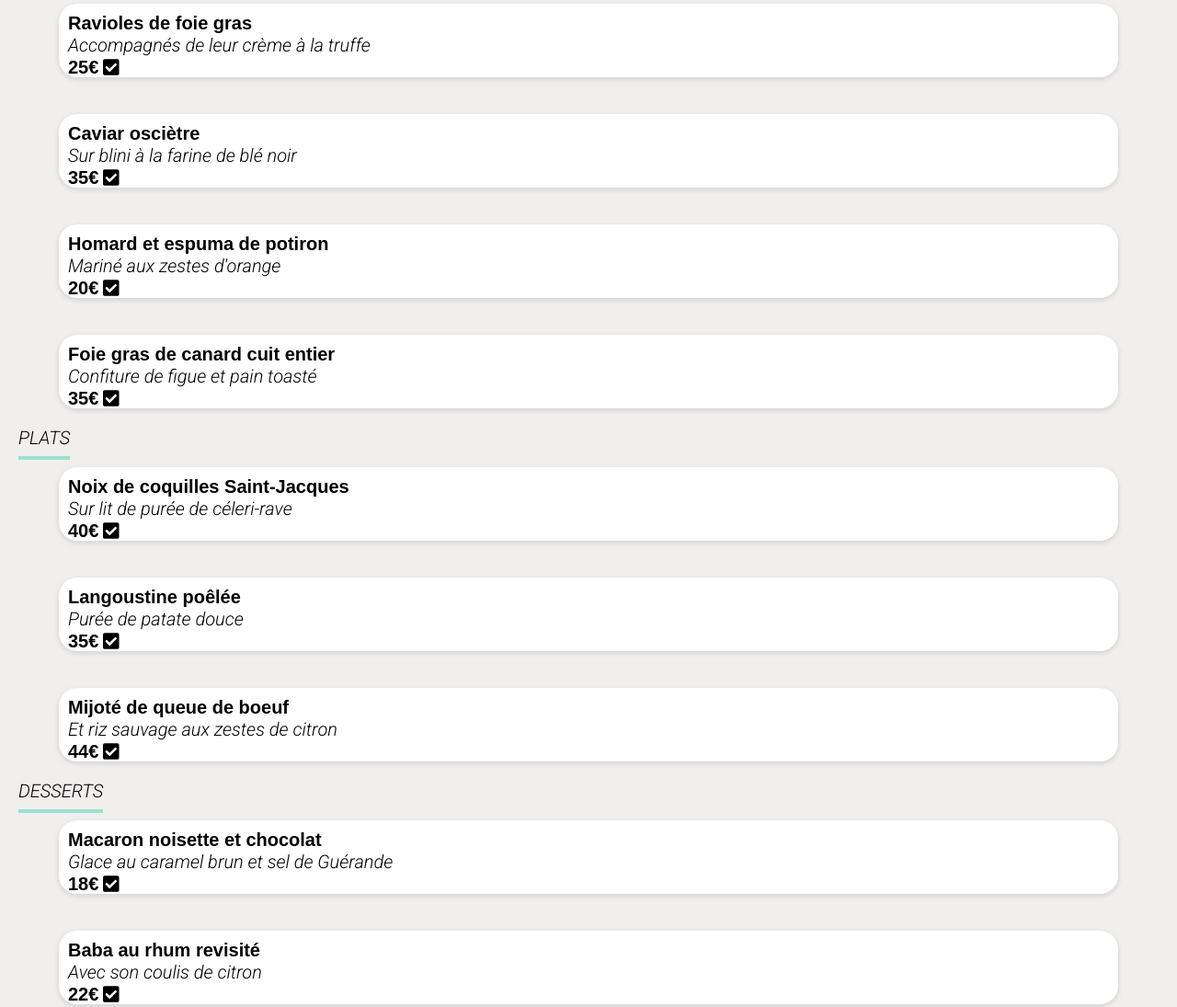
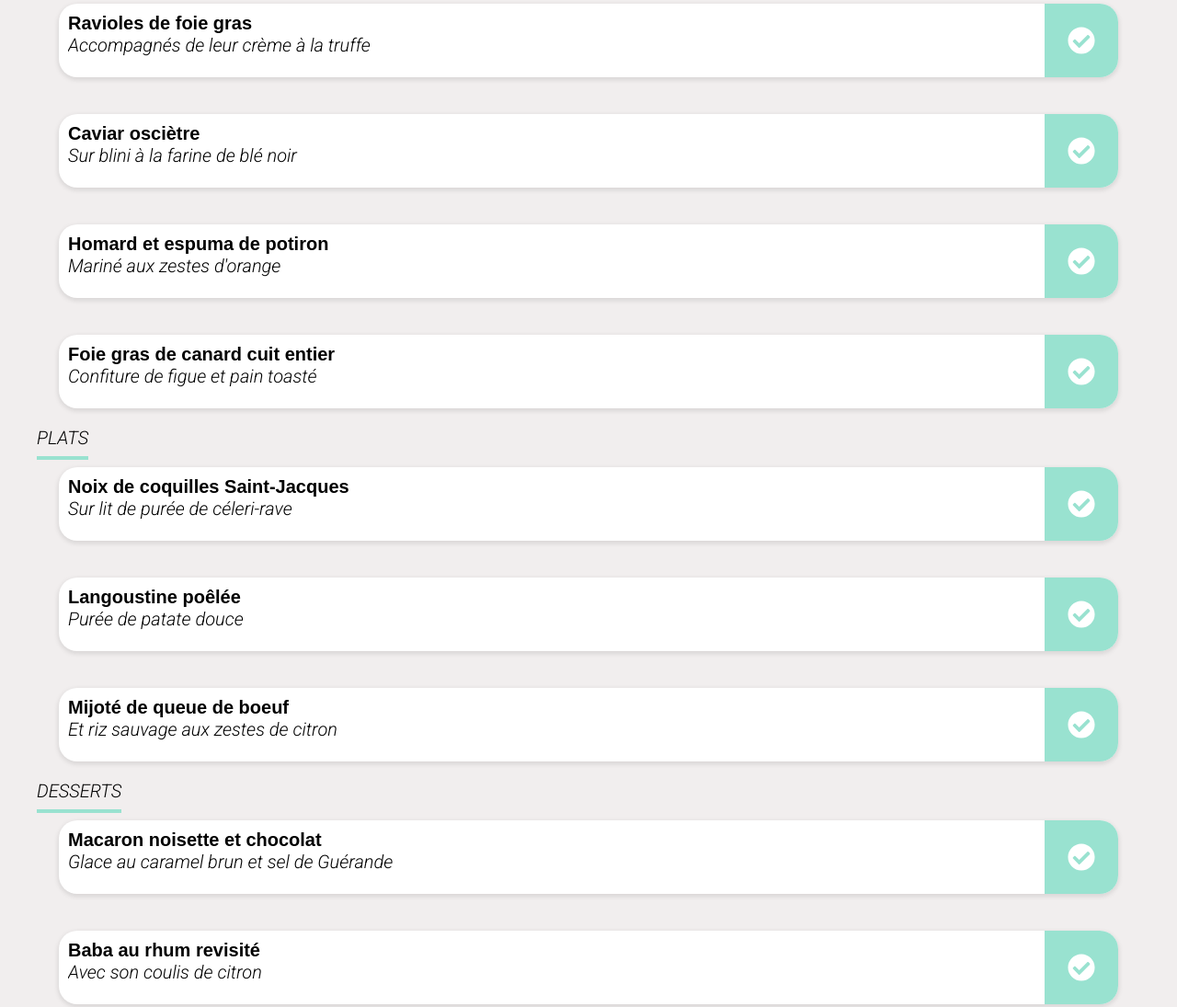
Before and after one commit to mintoug/anissamandhouj_3_11032021, a plain HTML site: page docs/enchante.html in a window 1280 px wide. Shown: the part 541-1636 px from the top of the page at 92% size. Drawn offline with Linux system fonts and the light colour scheme; a web font is replaced by a local one.

Commit message:
checkbox et points de suspension

```diff
--- a/docs/enchante.html
+++ b/docs/enchante.html
@@ -36,22 +36,22 @@
             <a href="#" class="plat">
                 <h4>Ravioles de foie gras</h4>
                 <p>Accompagnés de leur crème à la truffe</p><span class="prix">25€</span>
-                <i class="fas fa-check-square"></i>
+                <div class="coche"> <i class="fas fa-check-circle"></i></div>
             </a>
             <a href="#" class="plat">
                 <h4>Caviar osciètre</h4>
                 <p>Sur blini à la farine de blé noir</p><span class="prix">35€</span>
-                <i class="fas fa-check-square"></i>
+                <div class="coche"> <i class="fas fa-check-circle"></i></div>
             </a>
             <a href="#" class="plat">
                 <h4>Homard et espuma de potiron</h4>
                 <p>Mariné aux zestes d'orange</p><span class="prix">20€</span>
-                <i class="fas fa-check-square"></i>
+                <div class="coche"> <i class="fas fa-check-circle"></i></div>
             </a>
             <a href="#" class="plat">
                 <h4>Foie gras de canard cuit entier</h4>
                 <p>Confiture de figue et pain toasté</p><span class="prix">35€</span>
-                <i class="fas fa-check-square"></i>
+                <div class="coche"> <i class="fas fa-check-circle"></i></div>
             </a>
         </div>
         <p class="categorie">PLATS</p>
@@ -59,17 +59,17 @@
             <a href="#" class="plat">
                 <h4>Noix de coquilles Saint-Jacques</h4>
                 <p>Sur lit de purée de céleri-rave</p><span class="prix">40€</span>
-                <i class="fas fa-check-square"></i>
+                <div class="coche"> <i class="fas fa-check-circle"></i></div>
             </a>
             <a href="#" class="plat">
                 <h4>Langoustine poêlée</h4>
                 <p>Purée de patate douce</p><span class="prix">35€</span>
-                <i class="fas fa-check-square"></i>
+                <div class="coche"> <i class="fas fa-check-circle"></i></div>
             </a>
             <a href="#" class="plat">
                 <h4>Mijoté de queue de boeuf</h4>
                 <p>Et riz sauvage aux zestes de citron</p><span class="prix">44€</span>
-                <i class="fas fa-check-square"></i>
+                <div class="coche"> <i class="fas fa-check-circle"></i></div>
             </a>
         </div>
         <p class="categorie">DESSERTS</p>
@@ -77,17 +77,17 @@
             <a href="#" class="plat">
                 <h4>Macaron noisette et chocolat</h4>
                 <p>Glace au caramel brun et sel de Guérande</p><span class="prix">18€</span>
-                <i class="fas fa-check-square"></i>
+                <div class="coche"> <i class="fas fa-check-circle"></i></div>
             </a>
             <a href="#" class="plat">
                 <h4>Baba au rhum revisité</h4>
                 <p>Avec son coulis de citron</p><span class="prix">22€</span>
-                <i class="fas fa-check-square"></i>
+                <div class="coche"> <i class="fas fa-check-circle"></i></div>
             </a>
             <a href="#" class="plat">
                 <h4>Tarte au citron meringuée</h4>
                 <p>Déstructurée</p><span class="prix">23€</span>
-                <i class="fas fa-check-square"></i>
+                <div class="coche"> <i class="fas fa-check-circle"></i></div>
             </a>
         </div>
         <button type="submit" class="commander">Commander</button>
--- a/docs/sass/style.scss
+++ b/docs/sass/style.scss
@@ -51,11 +51,15 @@ footer{
     background-color: rgb(51, 51, 51);
     padding: 60px 10px;
     padding-bottom: 80px;
-
+    bottom:-35px;
+    width: 100vw;
+    height: fit-content;
+    position: relative;
     h3{
         font-family: shrikhand;
         font-weight: 500;
         letter-spacing: 1px;
+        padding-left: 20px;
     }
 
      .lien-footer{
@@ -275,6 +279,7 @@ h2{
 }
 .carte-principale{
     position: relative;
+    width: 100vw;
     height:fit-content;
     background-color: $fond-1;
     border-radius: 30px 30px 0 0;
@@ -293,16 +298,52 @@ h2{
     border-radius: 20px;
     box-shadow: 0 2px 5px 1px rgba(0, 0, 0, 0.1);
     padding: 10px;
+    position: relative;
      h4 ,.prix{
          font-family: sans-serif;
          font-weight: bold;
       }
+     h4 , p{
+         width:70%;
+         overflow: hidden;
+         text-overflow:ellipsis;
+         white-space: nowrap;
+     }
+
+      .prix{
+          position:absolute;
+          right:20px;
+          top:40px;
+      }
+      .coche{
+          position: absolute;
+          top: 0;
+          right: 0;
+          background: $couleur-tertiaire;
+          width: 80px;
+          height: 5rem;
+          border-radius: 0 20px 20px 0;
+      }
+      .fa-check-circle{
+
+
+            display: inline-block;
+            color:white;
+            font-size: 30px;
+            position: absolute;
+            top:25px;
+            right:25px;
+
+      }
+
 }
+
 .categorie{
     display: inline;
     border-bottom:4px solid $couleur-tertiaire;
-    margin-left: 20px;
+    margin-left: 40px;
     padding-bottom:8px;
+
   }
 .titre{
     display: flex;
```
Also changed, not shown: docs/lafrancaise.html (+15 -15 lines), docs/lapalette.html (+9 -9 lines), docs/ledelice.html (+10 -10 lines), docs/sass/style.css, 1 other file.
